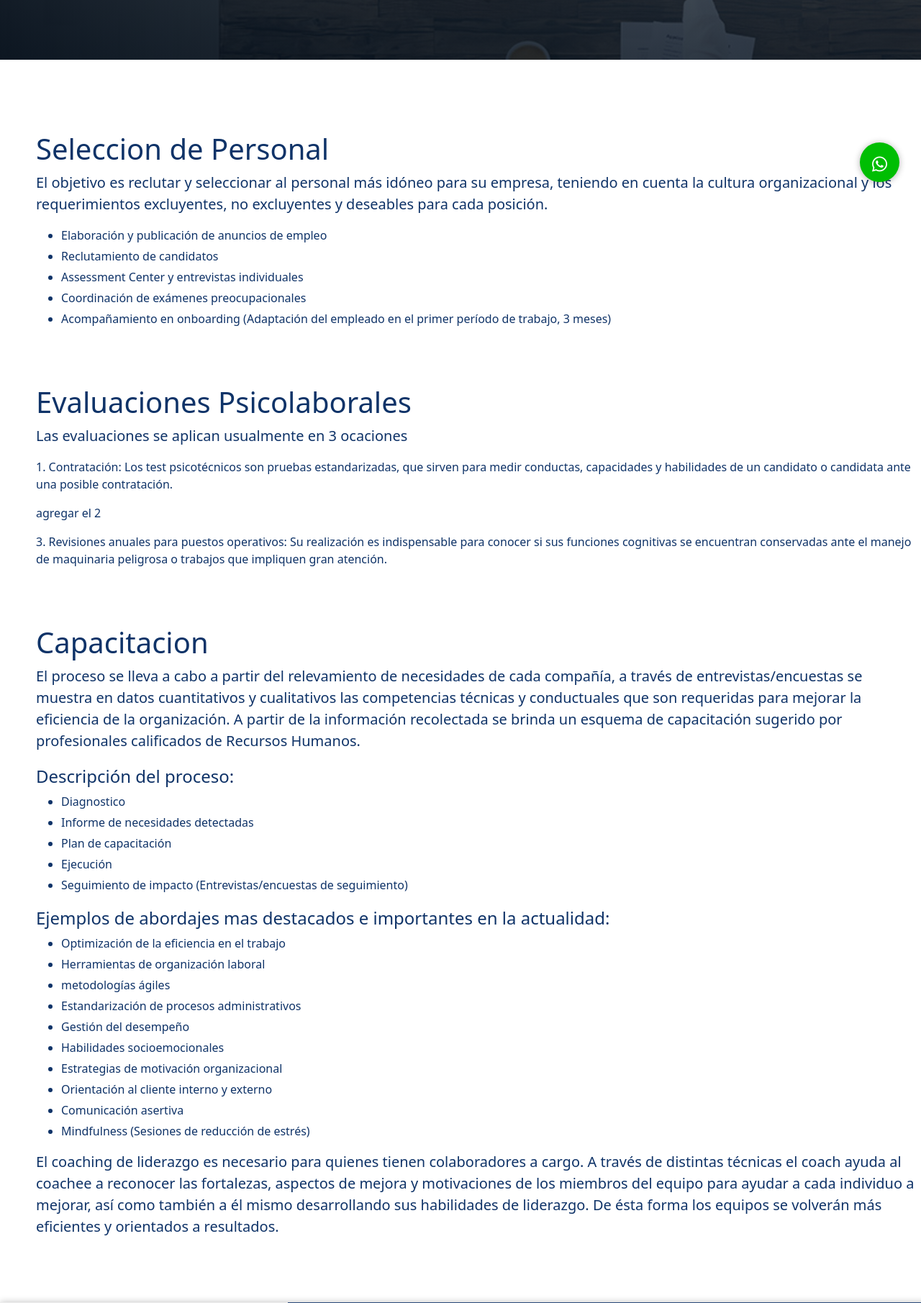
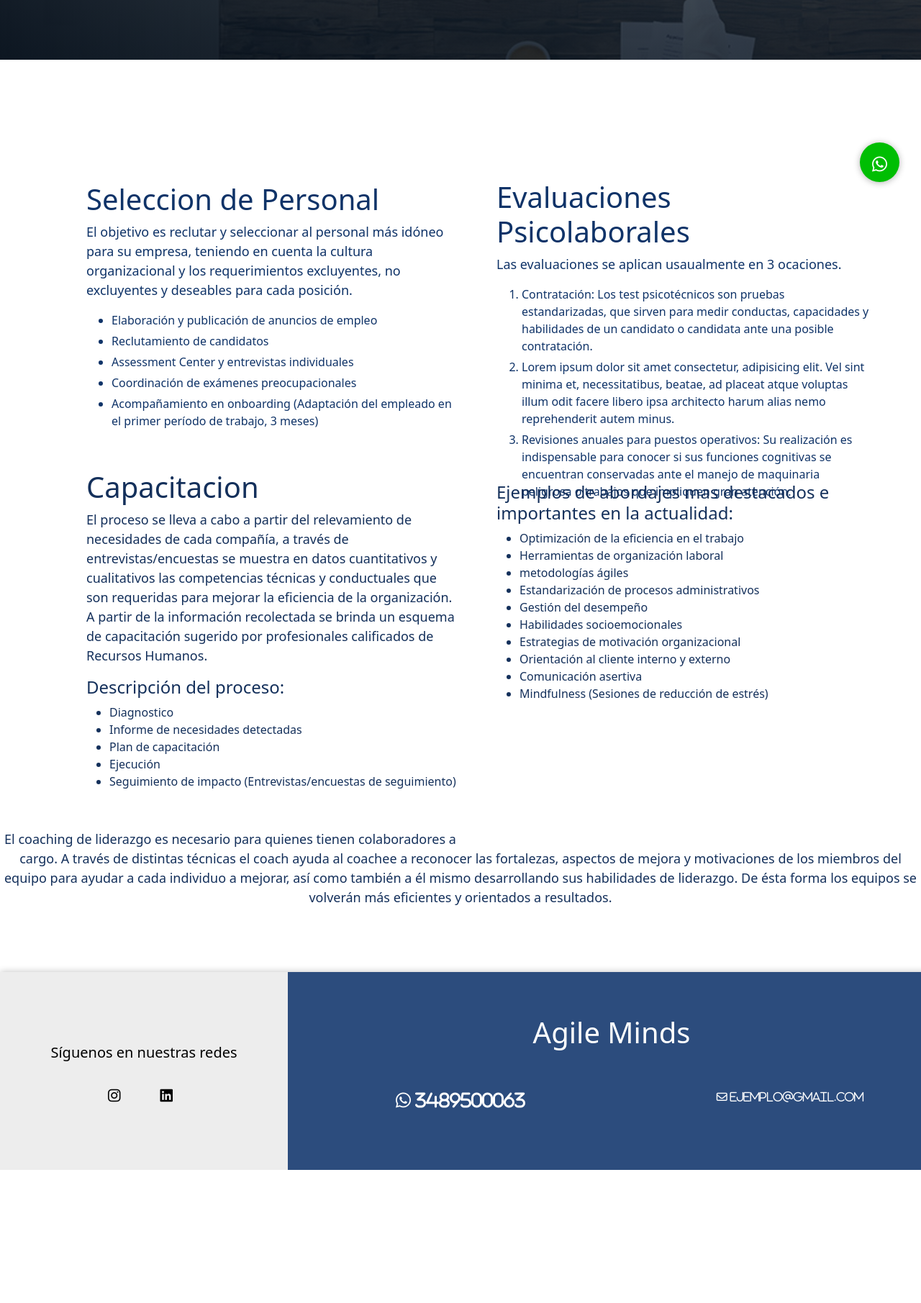
Before and after one commit to Gaby-1628/Consultora, a PHP site: page /seleccion.html in a window 1280 px wide. Shown: the part 517-2328 px from the top of the page at 72% size. After the commit the page ends 2143 px from the top, so only its background shows below. Run offline with PHP 8.4, Linux system fonts and the light colour scheme; some libraries are stand-ins or nearby versions.

Commit message:
se modifico la seccion de empresas

```diff
--- a/css/seleccion.css
+++ b/css/seleccion.css
@@ -208,7 +208,7 @@ header nav section h1{
 }
 
 #par{
-    font-size: 20px;
+    font-size: 18px;
 }
 
 #empresas h1{
@@ -232,5 +232,44 @@ header nav section h1{
 
 #empresass{
     color: #0f3368;
-    margin-left: ;
+    padding: 70px;
 }
+
+#selec{
+    float: left;
+    width: 50%;
+    height: 500px;
+}
+
+#empresas{
+    float: right;
+    width: 50%;
+    height: 500px;
+    margin-top: 17px;
+}
+
+#capac{
+    padding: 70px;
+    color: #14305B;
+}
+
+
+#cap{
+    float: left;
+    width: 50%;
+    height: 500px;
+    padding-left: 50px
+}
+
+#ej{
+    float: right;
+    width: 50%;
+    height: 500px;
+    padding-left: 50px;
+}
+
+#capa{
+    color: #14305B;
+    text-align: center;
+
+}
--- a/seleccion.html
+++ b/seleccion.html
@@ -139,16 +139,18 @@
             </ul>
         </div>
 
-        <section id="empresas">
+        <div id="empresas">
             <h1>Evaluaciones Psicolaborales</h1>
-            <p id="par"> Las evaluaciones se aplican usualmente en 3 ocaciones</p>
-            <p>1. Contratación: Los test psicotécnicos son pruebas estandarizadas, que sirven para medir conductas, capacidades y habilidades de un candidato o candidata ante una posible contratación.</p>
-            <p>agregar el 2</p>
-            <p>3. Revisiones anuales para puestos operativos: Su realización es indispensable para conocer si sus funciones cognitivas se encuentran conservadas ante el manejo de maquinaria peligrosa o trabajos que impliquen gran atención.
-            </p>
-        </section>
-
-        <section id="empresas">
+            <p id="par">Las evaluaciones se aplican usaualmente en 3 ocaciones.</p>
+            <ol>
+                <li>Contratación: Los test psicotécnicos son pruebas estandarizadas, que sirven para medir conductas, capacidades y habilidades de un candidato o candidata ante una posible contratación.</li>
+                <li>Lorem ipsum dolor sit amet consectetur, adipisicing elit. Vel sint minima et, necessitatibus, beatae, ad placeat atque voluptas illum odit facere libero ipsa architecto harum alias nemo reprehenderit autem minus.</li>
+                <li>Revisiones anuales para puestos operativos: Su realización es indispensable para conocer si sus funciones cognitivas se encuentran conservadas ante el manejo de maquinaria peligrosa o trabajos que impliquen gran atención.</li>
+            </ol>
+        </div>
+    </section>
+    <section id="capac">
+       <div id="cap">
             <h1>Capacitacion</h1>
             <p id="par">El proceso se lleva a cabo a partir del relevamiento de necesidades de cada compañía, a través de entrevistas/encuestas se muestra en datos cuantitativos y cualitativos las competencias técnicas y conductuales que son requeridas para mejorar la eficiencia de la organización. A partir de la información recolectada se brinda un esquema de capacitación sugerido por profesionales calificados de Recursos Humanos.
             </p>
@@ -161,6 +163,8 @@
                 <li>Seguimiento de impacto (Entrevistas/encuestas de seguimiento)
                 </li>
             </ul>
+            </div>
+            <div id="ej">
             <h4>Ejemplos de abordajes mas destacados e importantes en la actualidad:</h4>
             <ul>
                 <li>Optimización de la eficiencia en el trabajo</li>
@@ -174,14 +178,16 @@
                 <li>Comunicación asertiva</li>
                 <li>Mindfulness (Sesiones de reducción de estrés)</li>
             </ul>
-        </section>
+        </div>
+    </section>
 
-        <section id="empresas">
+        <div id="capa">
             <p id="par">El coaching de liderazgo es necesario para quienes tienen colaboradores a cargo. A través de distintas técnicas el coach ayuda al coachee a reconocer las fortalezas, aspectos de mejora y motivaciones de los miembros del equipo para ayudar a cada individuo a mejorar, así como también a él mismo desarrollando sus habilidades de liderazgo. De ésta forma los equipos se volverán más eficientes y orientados a resultados.
             </p>
             <h3></h3>
-        </section>
-    </section>
+        </div>
+
+
 
 
                 <a href="https://api.whatsapp.com/send?phone=" class="btn-wsp" target="_blank">
```
